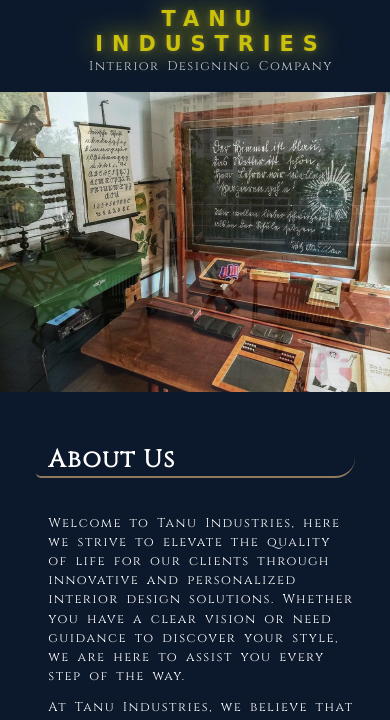
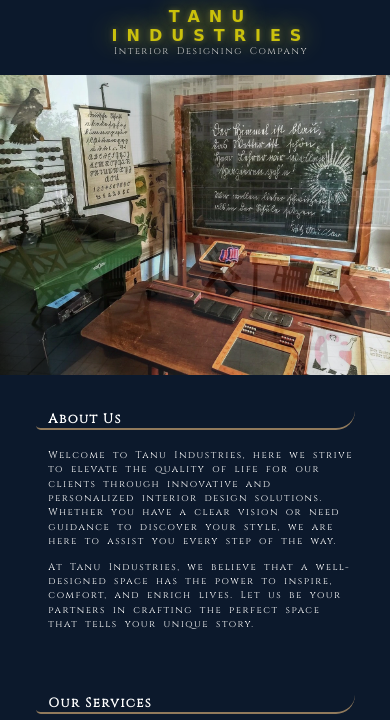
Before and after one commit to tanu-industry/tanu-industry.github.io, a website built with Vite: page index.html in a window 390 px wide. Shown: the part 109-829 px from the top of the page. Built offline with nearby package versions, Linux system fonts and the light colour scheme; a web font is replaced by a local one.

Commit message:
font-size-change

```diff
--- a/css/sections/header.css
+++ b/css/sections/header.css
@@ -47,7 +47,7 @@ header {
   }
 
   .logo__container-heading {
-    font-size: 1.3rem;
+    font-size: 1rem;
     line-height: 1.2;
   }
 }
--- a/css/style.css
+++ b/css/style.css
@@ -102,9 +102,13 @@ p {
 
 @media (max-width: 675px) {
   p {
-    font-size: .8rem;
+    font-size: 0.6rem;
   }
-    .btn {
+
+  h2 {
+    font-size: 0.8rem;
+  }
+  .btn {
     font-size: 0.7rem;
     width: 120px;
   }
```
